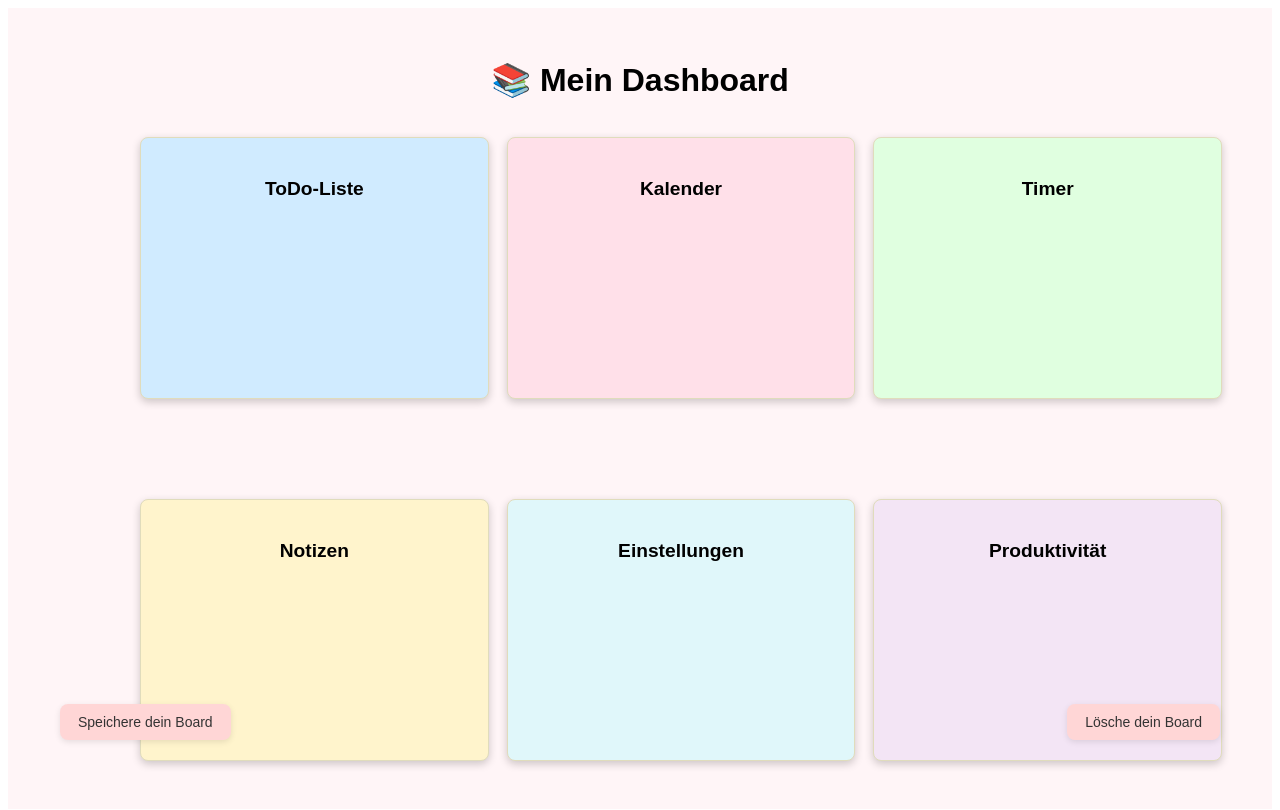
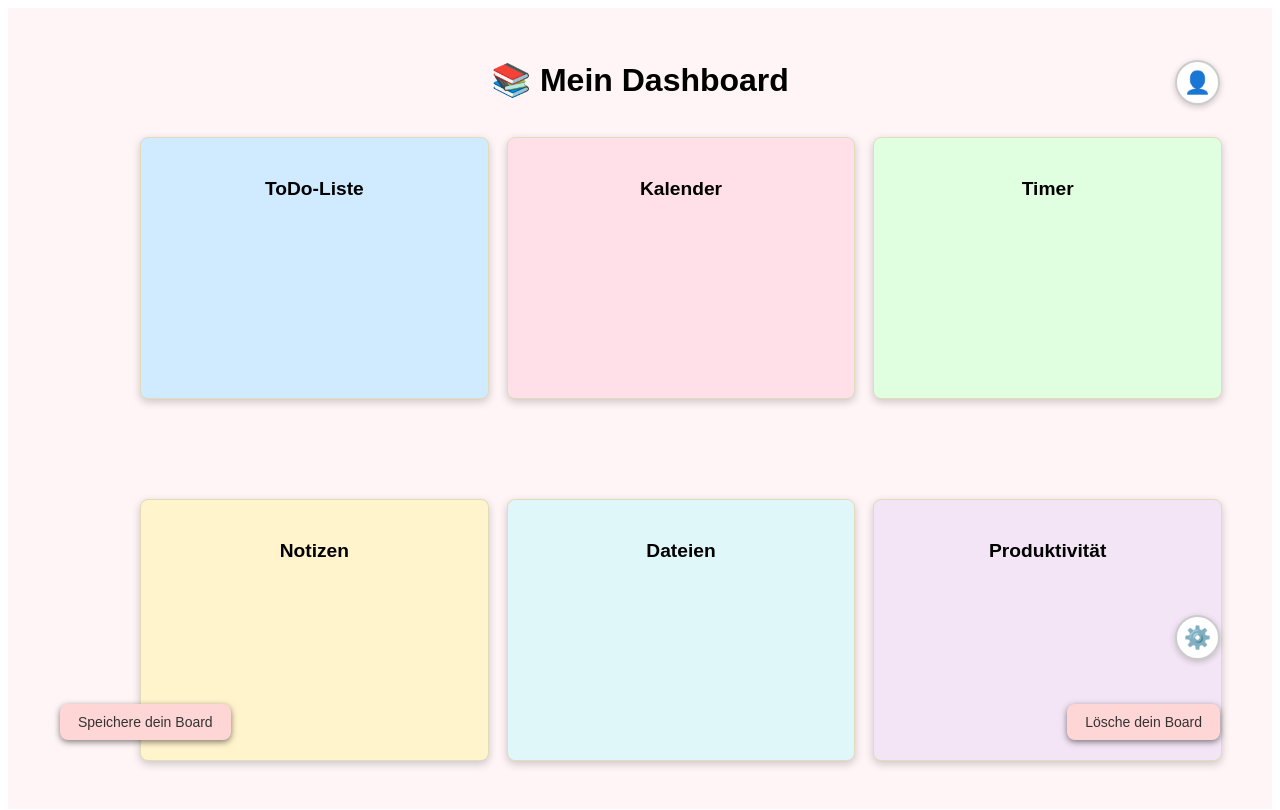
Before and after one commit to AnnavdInsel/My-Dashboard, a Vue app: page / in a window 1280 px wide. Shown: the top 810 px of the page. Built offline with nearby package versions, Linux system fonts and the light colour scheme.

Commit message:
Login Button und Einstellungen Button

```diff
--- a/src/App.vue
+++ b/src/App.vue
@@ -3,6 +3,7 @@
     <!-- 📌 Angepinnte Notizzettel -->
     <div class="sticky-notes">
       <div v-for="(note, index) in savedNotes" :key="index" class="sticky-note">
+        <button class="delete-note" @click.stop="deleteNote(index)">✖</button>
         {{ note }}
       </div>
     </div>
@@ -13,6 +14,8 @@
       <div class="dashboard-buttons">
         <button class="dashboard-btn left">Speichere dein Board</button>
         <button class="dashboard-btn right">Lösche dein Board</button>
+        <button class="login/logout">👤</button>
+        <button class="Einstellungen">⚙️</button>
       </div>
 
       <div
@@ -72,7 +75,7 @@ const components = [
   { name: 'Kalender', component: () => import('./components/Calendar.vue'), color: '#ffe0e9' },
   { name: 'Timer', component: () => import('./components/Timer.vue'), color: '#e0ffe0' },
   { name: 'Notizen', component: () => import('./components/Notes.vue'), color: '#fff4cc' },
-  { name: 'Einstellungen', component: () => import('./components/Settings.vue'), color: '#e0f7fa' },
+  { name: 'Dateien', component: () => import('./components/Dateien.vue'), color: '#e0f7fa' },
   {
     name: 'Produktivität',
     component: () => import('./components/Productivity.vue'),
@@ -85,6 +88,11 @@ function openModal(componentImport) {
   componentImport().then((mod) => {
     activeComponent.value = mod.default
   })
+}
+
+function deleteNote(index) {
+  savedNotes.value.splice(index, 1)
+  localStorage.setItem('notizen', JSON.stringify(savedNotes.value))
 }
 </script>
 
@@ -125,7 +133,7 @@ body {
   padding: 10px 18px;
   font-size: 14px;
   cursor: pointer;
-  box-shadow: 0 2px 6px rgba(0, 0, 0, 0.1);
+  box-shadow: 0 2px 6px rgba(0, 0, 0, 0.5);
   transition: background-color 0.2s ease;
 }
 
@@ -214,8 +222,8 @@ body {
 .sticky-notes {
   position: fixed;
   top: 60px;
-  left: 20px;
-  width: 220px;
+  left: 50px;
+  width: 250px;
   display: flex;
   flex-direction: column;
   gap: 1rem;
@@ -223,6 +231,7 @@ body {
 }
 
 .sticky-note {
+  position: relative; /* <- das fehlt! */
   background-color: #fffbe6;
   padding: 12px;
   border-radius: 8px;
@@ -232,4 +241,63 @@ body {
   white-space: pre-wrap;
   word-break: break-word;
 }
+
+.delete-note {
+  position: absolute;
+  top: 2px;
+  right: 2px;
+  background: transparent;
+  border: none;
+  font-size: 1rem;
+  cursor: pointer;
+  color: rgb(117, 115, 115);
+}
+
+.login\/logout {
+  position: fixed;
+  top: 60px;
+  right: 60px;
+  width: 45px;
+  height: 45px;
+  border-radius: 50%;
+  background-color: #ffffff;
+  color: #333;
+  border: 2px solid #ccc;
+  box-shadow: 0 2px 6px rgba(0, 0, 0, 0.2);
+  font-size: 22px;
+  cursor: pointer;
+  display: flex;
+  align-items: center;
+  justify-content: center;
+  z-index: 1000;
+  transition: background-color 0.2s ease;
+}
+
+.login\/logout:hover {
+  background-color: #f0f0f0;
+}
+
+.Einstellungen {
+  position: fixed;
+  bottom: 140px;
+  right: 60px;
+  width: 45px;
+  height: 45px;
+  border-radius: 50%;
+  background-color: #ffffff;
+  color: #333;
+  border: 2px solid #ccc;
+  box-shadow: 0 2px 6px rgba(0, 0, 0, 0.2);
+  font-size: 22px;
+  cursor: pointer;
+  display: flex;
+  align-items: center;
+  justify-content: center;
+  z-index: 1000;
+  transition: background-color 0.2s ease;
+}
+
+.Einstellungen:hover {
+  background-color: #f0f0f0;
+}
 </style>
--- a/src/components/Settings.vue
+++ b/src/components/Dateien.vue
@@ -1,7 +1,7 @@
 <template>
   <div>
-    <h2>⚙️ Einstellungen</h2>
-    <p>Hier kannst du deine Einstellungen anpassen.</p>
+    <h2>📁 Dateien</h2>
+    <p>Hier kannst du beliebige Dateien ablegen.</p>
   </div>
 </template>
 
```
